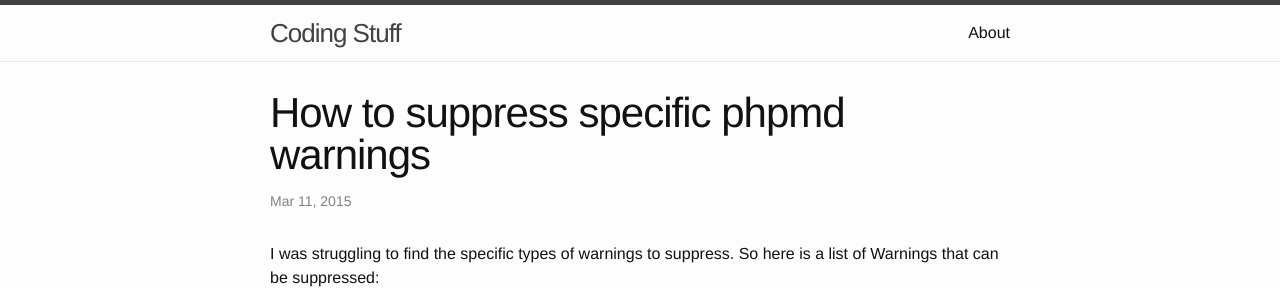
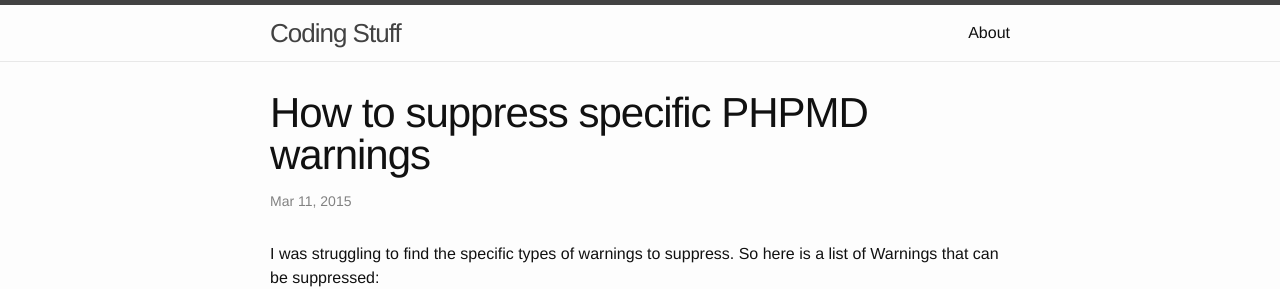
Before and after one commit to mjacobus/mjacobus.github.io, a Jekyll site: the page built from _posts/2015-03-11-how-to-suppress-specific-phpmd-warnings.md, in a window 1280 px wide. Shown: the top 289 px of the page. Built offline with Jekyll 4.4.1, drawn with Linux system fonts in a browser that asks for light colours; comment, search, counter and statistics services are not loaded.

```diff
--- a/_posts/2015-03-11-how-to-suppress-specific-phpmd-warnings.md
+++ b/_posts/2015-03-11-how-to-suppress-specific-phpmd-warnings.md
@@ -1,6 +1,6 @@
 ---
 layout: post
-title: How to suppress specific phpmd warnings
+title: How to suppress specific PHPMD warnings
 tags: [PHP, PHPMD]
 ---
 
```
